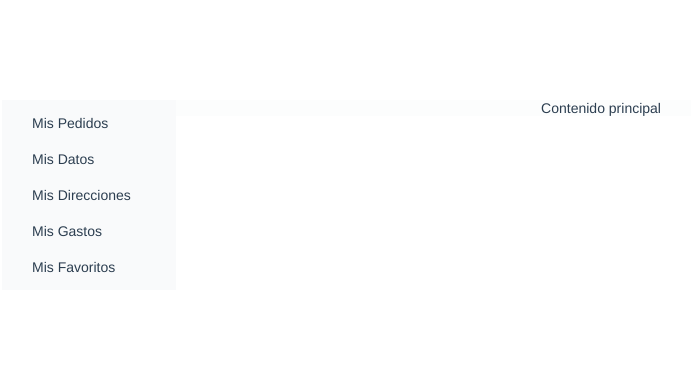
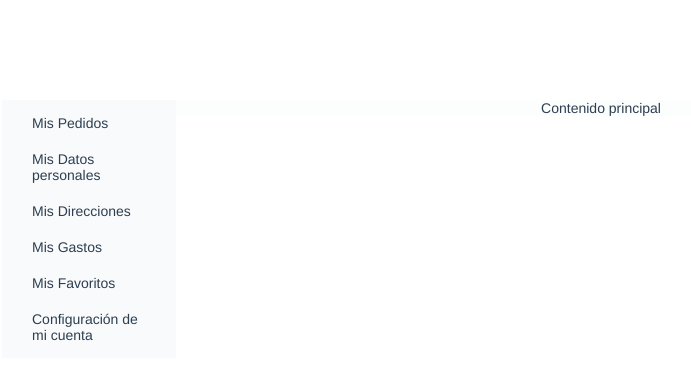
Before and after one commit to JoseJuan81/UserProfileLayout, a Vue app: page / in a window 1280 px wide. Shown: the top 380 px of the page, without its empty margins (126-817 px from the left). Built offline with nearby package versions, Linux system fonts and the light colour scheme.

Commit message:
estilos en palabras del menu. se elimina nowrap

```diff
--- a/src/components/HelloWorld.vue
+++ b/src/components/HelloWorld.vue
@@ -8,10 +8,11 @@
 			<template v-slot:aside>
 				<ul>
 					<li>Mis Pedidos</li>
-					<li>Mis Datos</li>
+					<li>Mis Datos personales</li>
 					<li>Mis Direcciones</li>
 					<li>Mis Gastos</li>
 					<li>Mis Favoritos</li>
+					<li>Configuración de mi cuenta</li>
 				</ul>
 			</template>
 			<template v-slot:main-content>
@@ -26,10 +27,11 @@
 					>regresar</button>
 					<ul class="movil">
 						<li>Mis Pedidos</li>
-						<li>Mis Datos</li>
+						<li>Mis Datos personales</li>
 						<li>Mis Direcciones</li>
 						<li>Mis Gastos</li>
 						<li>Mis Favoritos</li>
+						<li>Configuración de mi cuenta</li>
 					</ul>
 				</div>
 			</template>
@@ -74,7 +76,6 @@ export default {
 			list-style: none;
 			padding: 1rem 3rem;
 			text-align: left;
-			white-space: nowrap;
 		}
 	}
 
```
